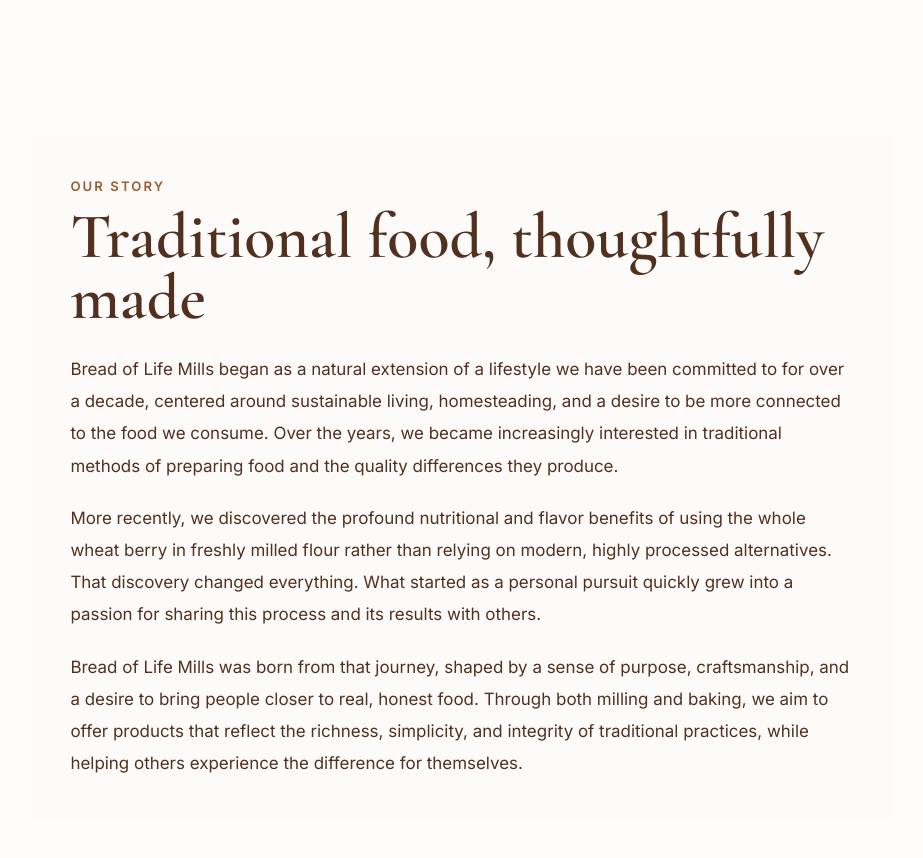
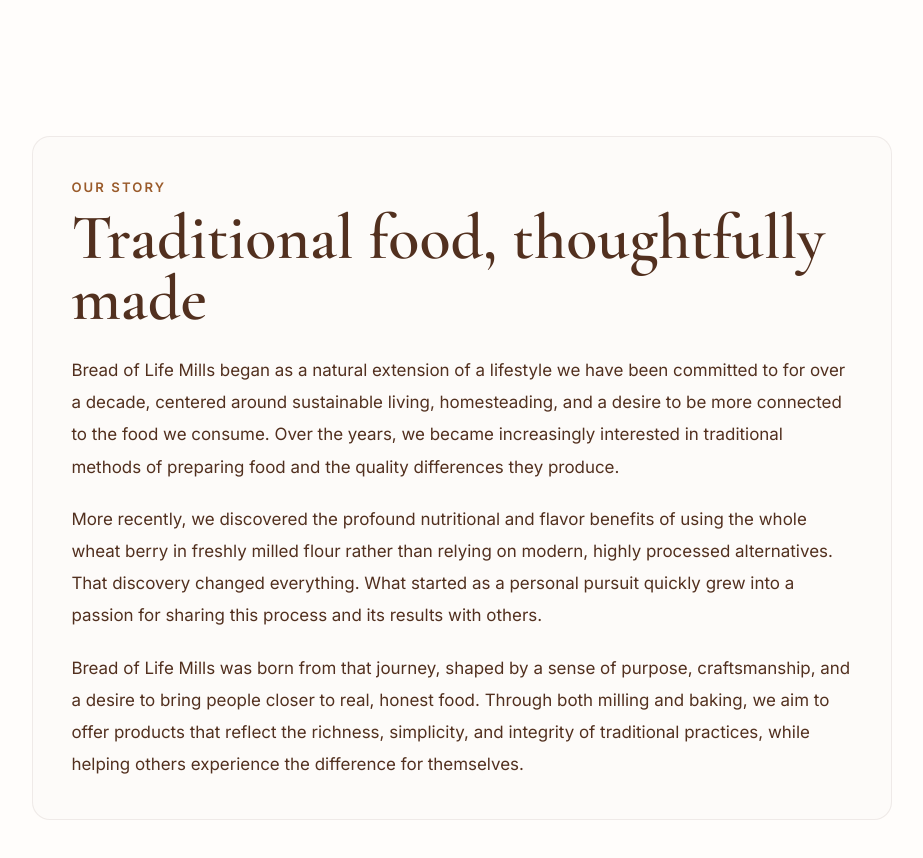
Before and after one commit to Godbath/breadoflifemills-site, a plain HTML site: page index.html in a window 1280 px wide. Shown: the part 760-1618 px from the top of the page, without its empty margins (178-1101 px from the left). Drawn offline with nearby package versions, Linux system fonts and the light colour scheme.

Commit message:
Update styles.css

```diff
--- a/styles.css
+++ b/styles.css
@@ -85,8 +85,8 @@
   width: min(100%, 860px);
   margin: 0 auto;
   background: #FDFBF9;
-  border: none;
-  border-radius: 0;
+  border: 1px solid rgba(82, 48, 31, 0.08);
+  border-radius: 18px;
   box-shadow: none;
   padding: clamp(1.5rem, 3vw, 3rem);
 }
```
